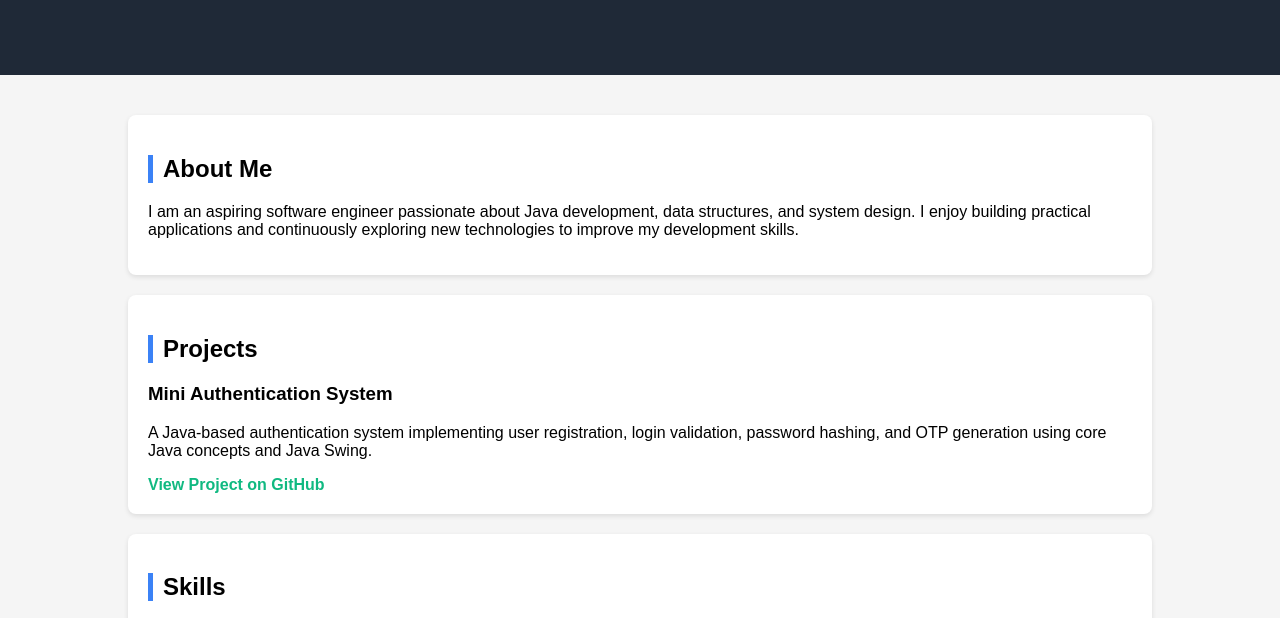
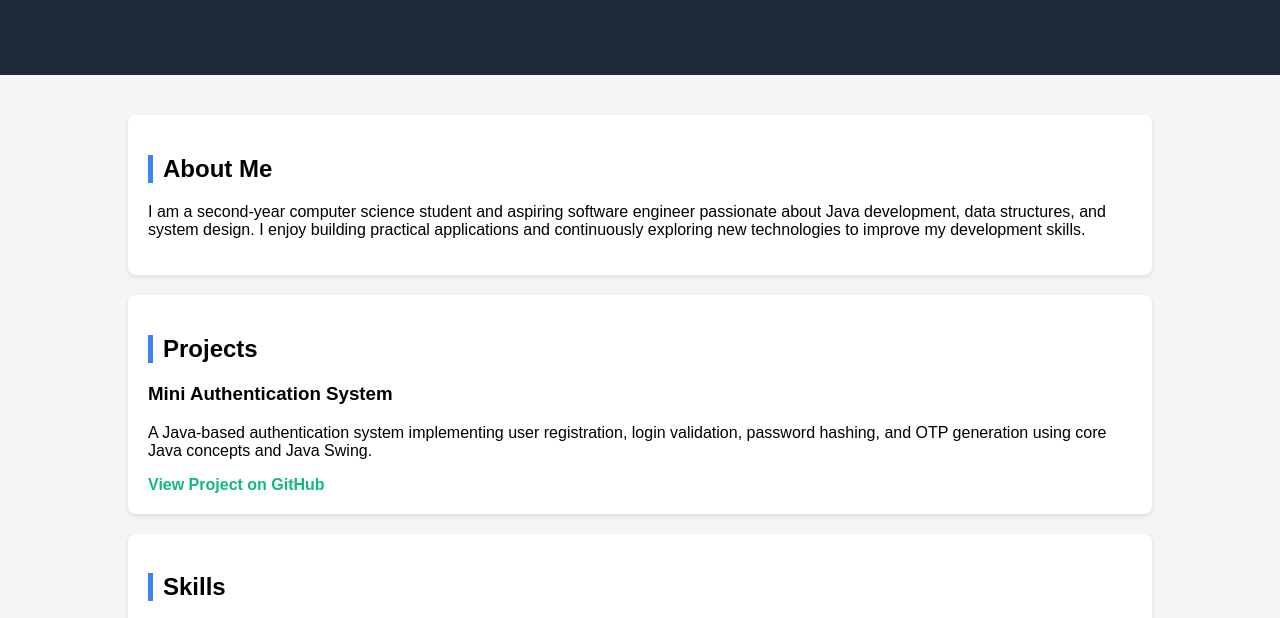
Before and after one commit to CHANDINI-SIRI/CHANDINI-SIRI.github.io, a plain HTML site: page index.html in a window 1280 px wide. Shown: the part 147-765 px from the top of the page. Drawn offline with Linux system fonts and the light colour scheme.

Commit message:
Updated index.html

```diff
--- a/index.html
+++ b/index.html
@@ -83,8 +83,8 @@ color:#777;
 <section>
 <h2>About Me</h2>
 <p>
-I am an aspiring software engineer passionate about Java development, data structures, and system design.
-I enjoy building practical applications and continuously exploring new technologies to improve my development skills.
+I am a second-year computer science student and aspiring software engineer passionate about Java development, data structures, and system design. I enjoy building practical applications and continuously exploring new technologies to improve my development skills.
+</p>
 </p>
 </section>
 
```
